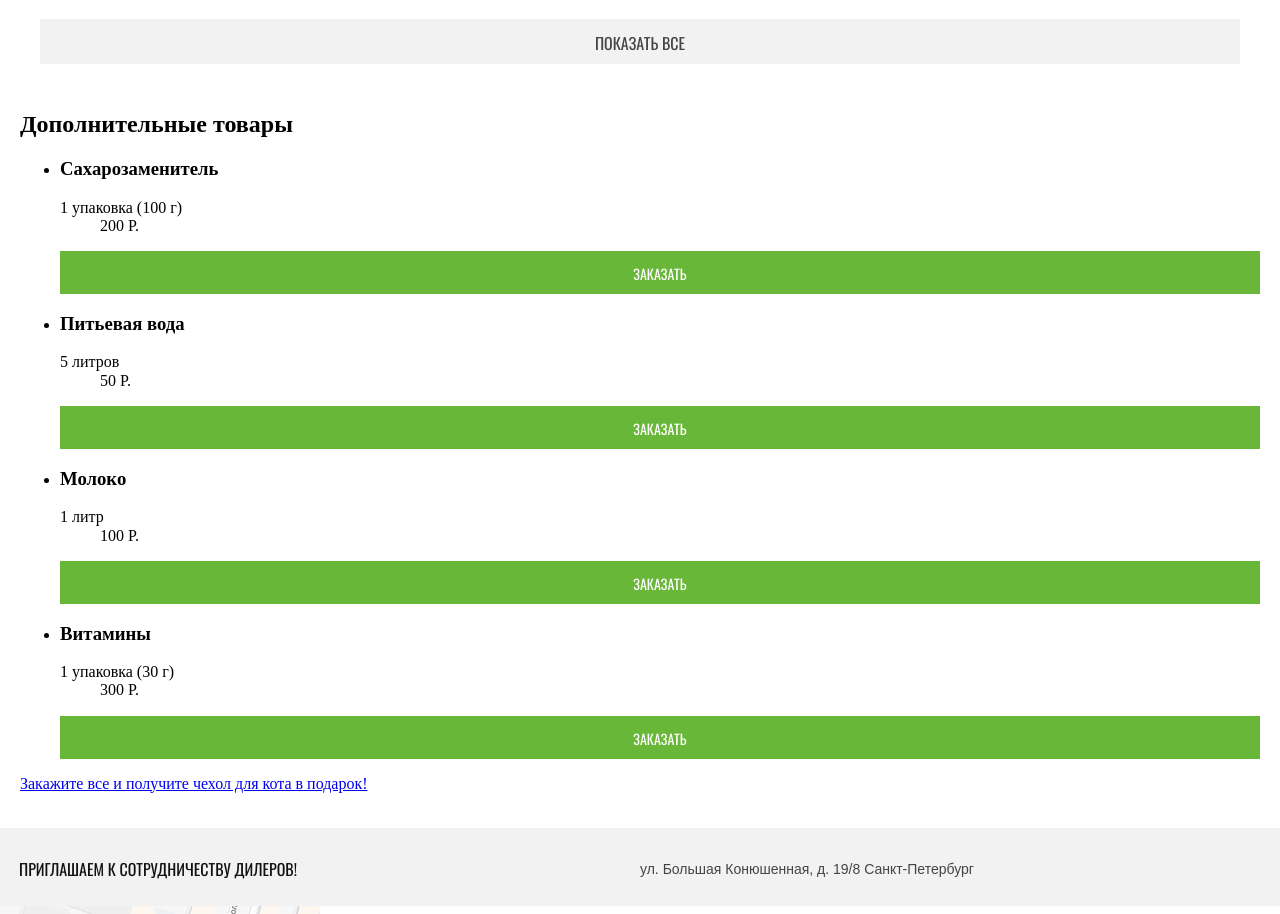
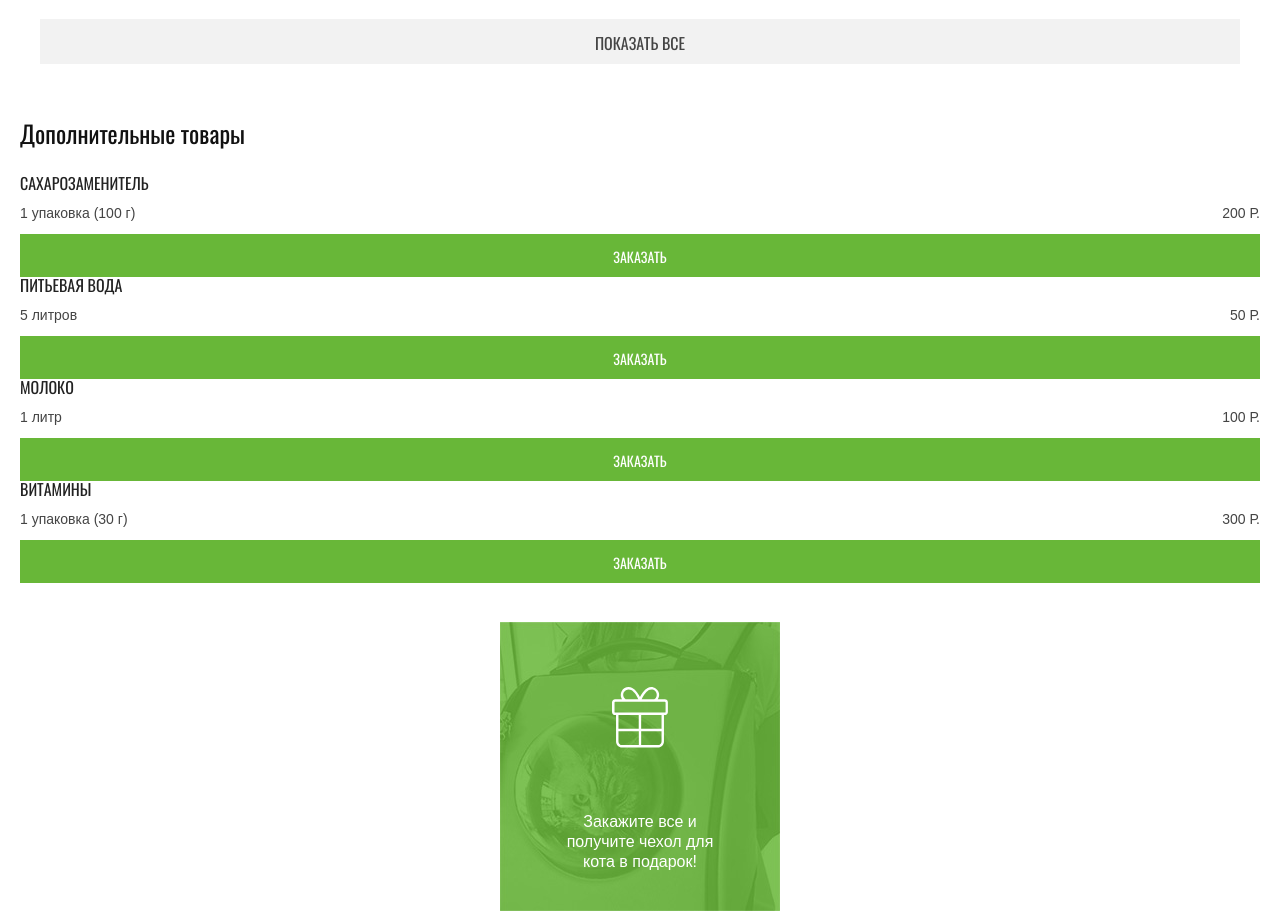
Before and after one commit to vittorius/816001-cat-energy-16, a website: page source/catalog.html in a window 1280 px wide. Shown: the part 1700-2614 px from the top of the page. Drawn offline with nearby package versions, Linux system fonts and the light colour scheme; files that its build step writes are made by us from their sources.

Commit message:
Add basic styles for aux and promo

```diff
--- a/source/catalog.html
+++ b/source/catalog.html
@@ -277,7 +277,7 @@
             <li class="catalog-aux__item">
               <section class="catalog-aux__details aux-details">
                 <h3 class="aux-details__heading">Молоко</h3>
-                <dl class="catalog-aux__details">
+                <dl class="aux-details__list">
                   <dt class="aux-details__param">1 литр</dt>
                   <dd class="aux-details__value">100 Р.</dd>
                 </dl>
@@ -286,8 +286,8 @@
             </li>
             <li class="catalog-aux__item">
               <section class="catalog-aux__details aux-details">
-                <h3 class="catalog-aux__heading">Витамины</h3>
-                <dl class="catalog-aux__details">
+                <h3 class="aux-details__heading">Витамины</h3>
+                <dl class="aux-details__list">
                   <dt class="aux-details__param">1 упаковка (30 г)</dt>
                   <dd class="aux-details__value">300 Р.</dd>
                 </dl>
@@ -298,7 +298,21 @@
         </section>
         <section class="promo">
           <h2 class="visually-hidden">Акция</h2>
-          <!-- Изображение для этого блока будет фоновым -->
+          <div class="promo__gift-icon-holder">
+              <svg version="1.1" id="Layer_1" xmlns="http://www.w3.org/2000/svg" xmlns:xlink="http://www.w3.org/1999/xlink" x="0px" y="0px" viewBox="0 0 55.5 60" style="enable-background:new 0 0 55.5 60;" xml:space="preserve">
+                <path
+                class="promo__gift-icon"
+                  d="M52.3,12.2h-7c0.5-0.7,0.8-1.4,1.1-2.2c0.6-2,0.4-4.1-0.6-5.9c-1-1.8-2.6-3.1-4.6-3.7c-2-0.6-4.1-0.4-5.9,0.6
+                c-3.6,2-6.2,6.1-7.6,9c-1.4-2.9-4-7.1-7.6-9c-3.8-2-8.5-0.6-10.5,3.1c-1.4,2.7-1.2,5.8,0.5,8.1h-7c-1.7,0-3.1,1.4-3.1,3.1v9.4
+                c0,1.7,1.4,3.1,3.1,3.1H4v26.1c0,3.3,2.7,6,6,6h35.5c3.3,0,6-2.7,6-6V27.8h0.8c1.7,0,3.1-1.4,3.1-3.1v-9.4
+                C55.5,13.6,54.1,12.2,52.3,12.2z M36.5,3c1.3-0.7,2.7-0.8,4.1-0.4C41.9,3,43,3.9,43.7,5.2c0.7,1.3,0.8,2.7,0.4,4.1
+                c-0.4,1.2-1.1,2.2-2.2,2.9H29.4C30.5,9.6,33,5,36.5,3z M11.7,5.2C13.2,2.6,16.4,1.6,19,3c3.5,1.9,6,6.6,7.1,9.1H13.5
+                C11.2,10.7,10.4,7.6,11.7,5.2z M26.5,27.8v13.7H6.4V27.8H26.5z M6.4,53.9v-10h20.2v13.7H10C8,57.6,6.4,55.9,6.4,53.9z M45.5,57.6
+                H28.9V43.9h20.2v10C49.1,55.9,47.5,57.6,45.5,57.6z M49.1,41.5H28.9V27.8h20.2V41.5z M53.1,24.7c0,0.4-0.3,0.7-0.7,0.7h-2
+                c0,0,0,0,0,0s0,0,0,0H27.7c0,0,0,0,0,0s0,0,0,0H5.2c0,0,0,0,0,0s0,0,0,0h-2c-0.4,0-0.7-0.3-0.7-0.7v-9.4c0-0.4,0.3-0.7,0.7-0.7h49.2
+                c0.4,0,0.7,0.3,0.7,0.7V24.7z"/>
+              </svg>
+          </div>
           <a href="promo.html" class="promo__link">
             <span class="promo__message">
               Закажите все и получите чехол для кота в подарок!
--- /dev/null
+++ b/source/sass/blocks/aux-details.scss
@@ -0,0 +1,26 @@
+@import "mixins.scss";
+
+.aux-details__heading {
+  @include font-main-regular(16px, 16px);
+
+  margin: 0;
+  color: $color-text-three;
+  text-transform: uppercase;
+}
+
+.aux-details__list {
+  @include font-aux-regular(14px, 14px);
+
+  display: flex;
+  justify-content: space-between;
+  margin: 15px 0 0 0;
+  color: $color-text-aux;
+}
+
+.aux-details__value {
+  margin: 0;
+}
+
+.aux-details__link {
+  margin-top: 14px;
+}
--- /dev/null
+++ b/source/sass/blocks/catalog-aux.scss
@@ -0,0 +1,18 @@
+@import "mixins.scss";
+
+
+.catalog-aux__heading {
+  @include font-main-regular(24px, 24px);
+
+  margin: 30px 0;
+  color: $color-text-main;
+}
+
+.catalog-aux__list {
+  padding: 0;
+  list-style: none;
+}
+
+.catalog-aux__item {
+  padding-top: 14px 17px;
+}
--- /dev/null
+++ b/source/sass/blocks/promo.scss
@@ -0,0 +1,37 @@
+@import "mixins.scss";
+
+.promo {
+  position: relative;
+  width: 280px;
+  height: 289px;
+  margin: 39px auto 0;
+  background-image: url("../../img/gift-photo-mobile@1x.jpg");
+}
+
+.promo__gift-icon-holder {
+  position: absolute;
+  left: 50%;
+  top: 65px;
+  transform: translateX(-50%);
+  width: 56px;
+  height: 61px;
+}
+
+.promo__gift-icon {
+  fill: $white;
+}
+
+.promo__link {
+  @include font-aux-regular(16px, 20px);
+
+  position: absolute;
+  display: block;
+  left: 50%;
+  top: 190px;
+  transform: translateX(-50%);
+  width: 159px;
+  height: 56px;
+  text-align: center;
+  color: $color-text-four;
+  text-decoration: none;
+}
--- a/source/sass/style.scss
+++ b/source/sass/style.scss
@@ -2,9 +2,11 @@
 @import "fonts.scss";
 @import "normalize.scss";
 // blocks
+@import "blocks/aux-details.scss";
 @import "blocks/build-program.scss";
 @import "blocks/button.scss";
 @import "blocks/catalog.scss";
+@import "blocks/catalog-aux.scss";
 @import "blocks/catalog-holder.scss";
 @import "blocks/catalog-variants.scss";
 @import "blocks/contacts.scss";
@@ -17,6 +19,7 @@
 @import "blocks/page-title.scss";
 @import "blocks/product.scss";
 @import "blocks/program-holder.scss";
+@import "blocks/promo.scss";
 @import "blocks/real-case.scss";
 @import "blocks/show-more.scss";
 @import "blocks/socials.scss";
--- a/source/sass/variables.scss
+++ b/source/sass/variables.scss
@@ -1,12 +1,16 @@
 // Названия исходных цветов взяты из styleguide
+$black: #222222;
 $black-two: #111111;
 $leaf: #68b738;
 $white-three: #f2f2f2;
+$white: #ffffff;
 $greyish-brown: #444444;
 $brownish-grey: #666666;
 
 $color-text-main: $black-two;
 $color-text-aux: $greyish-brown;
+$color-text-three: $black;
+$color-text-four: $white;
 $color-bg: $white-three;
 $color-button: $white-three;
 $color-button-cta: $leaf;
```
